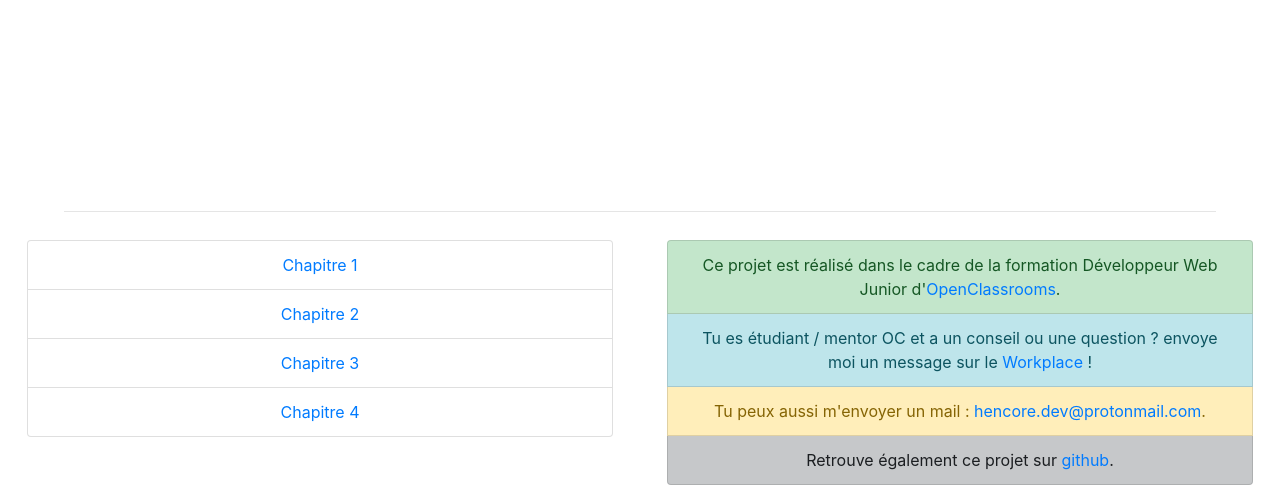
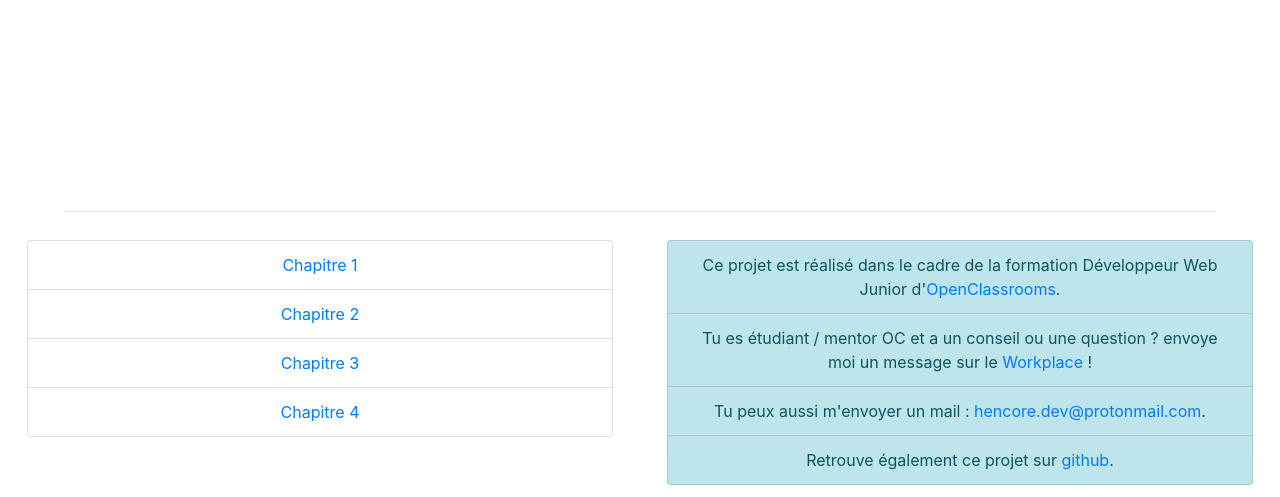
Before and after one commit to LouisDreamsDev/projet-4-Blog-Jean-Forteroche, a PHP site: the page made by templates/home.php in a window 1280 px wide. Shown: the part 303-800 px from the top of the page. Run offline with PHP 8.4, Linux system fonts and the light colour scheme; the template is opened without the code that fills it, so the values that code supplies are empty; some libraries are stand-ins or nearby versions.

Commit message:
color footer list

```diff
--- a/templates/base.php
+++ b/templates/base.php
@@ -71,10 +71,10 @@
     </div>
     <div id="footer-part-2" class="container">
         <ul class="list-group row text-center">
-            <li class="col list-group-item list-group-item-success">Ce projet est réalisé dans le cadre de la formation Développeur Web Junior d'<a href="https://openclassrooms.com/fr/">OpenClassrooms</a>.</li>
+            <li class="col list-group-item list-group-item-info">Ce projet est réalisé dans le cadre de la formation Développeur Web Junior d'<a href="https://openclassrooms.com/fr/">OpenClassrooms</a>.</li>
             <li class="col list-group-item list-group-item-info">Tu es étudiant / mentor OC et a un conseil ou une question ? envoye moi un message sur le <a href="https://openclassrooms.workplace.com/profile.php?id=100034156524250">Workplace</a> !</li>
-            <li class="col list-group-item list-group-item-warning">Tu peux aussi m'envoyer un mail : <a href="mailto:hencore.dev@protonmail.com">hencore.dev@protonmail.com</a>.</li>
-            <li class="col list-group-item list-group-item-dark">Retrouve également ce projet sur <a href="https://github.com/henc0re/projet-4-Blog-Jean-Forteroche">github</a>.</li>
+            <li class="col list-group-item list-group-item-info">Tu peux aussi m'envoyer un mail : <a href="mailto:hencore.dev@protonmail.com">hencore.dev@protonmail.com</a>.</li>
+            <li class="col list-group-item list-group-item-info">Retrouve également ce projet sur <a href="https://github.com/henc0re/projet-4-Blog-Jean-Forteroche">github</a>.</li>
         </ul>
     </div>
 </footer>
```
